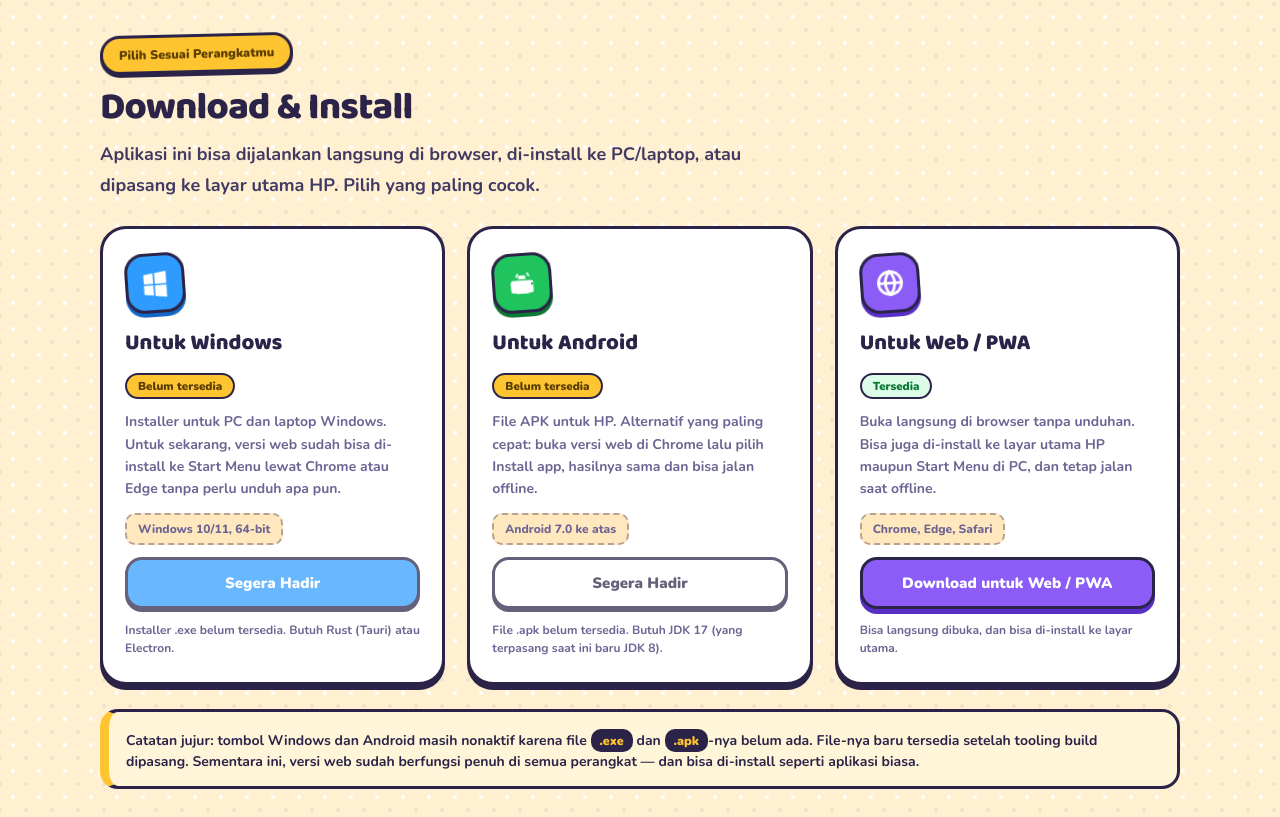
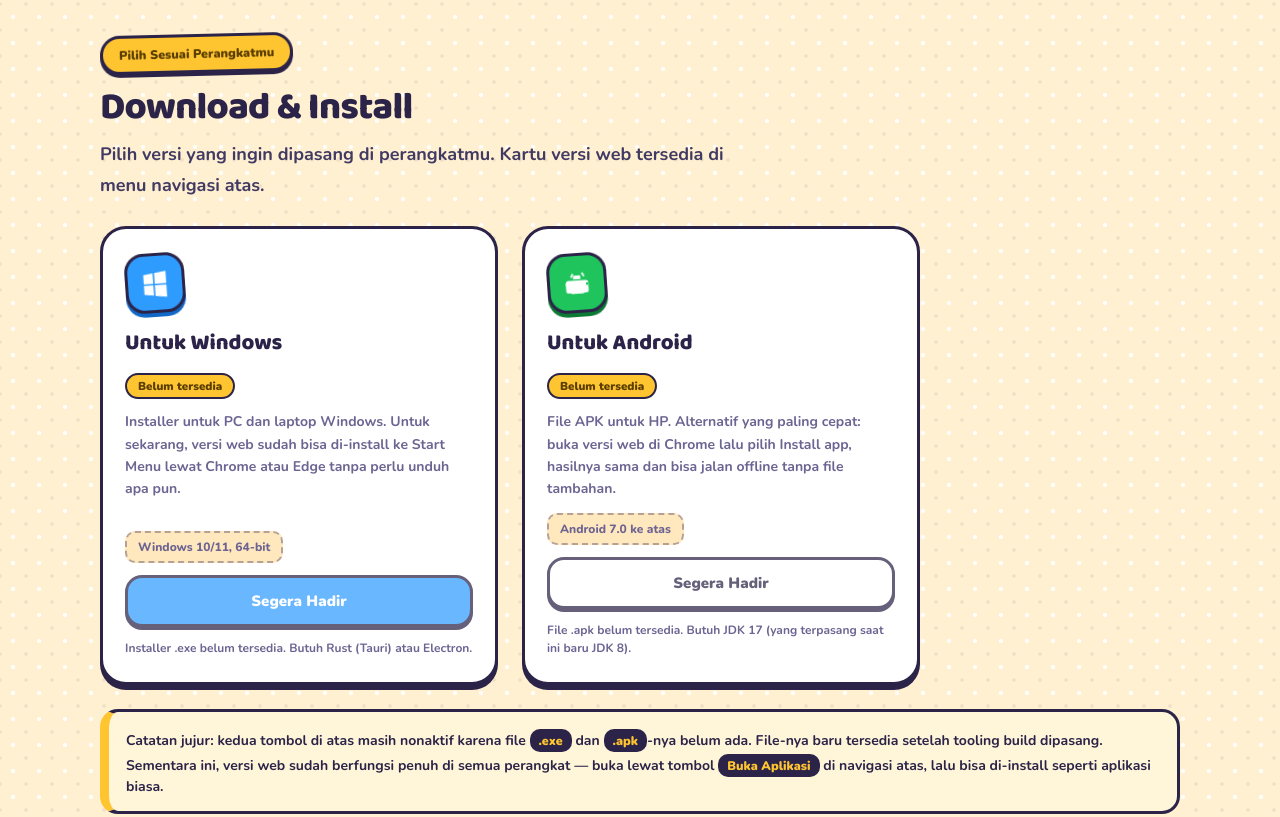
Before and after one commit to ridhop-prog/simulasi-tka, a plain HTML site: page landing.html in a window 1280 px wide. Shown: the part 880-1697 px from the top of the page. Drawn offline with nearby package versions, Linux system fonts and the light colour scheme.

Commit message:
Hapus kartu Untuk Web/PWA dari section download, sisa 2 kolom

```diff
--- a/download.json
+++ b/download.json
@@ -18,14 +18,6 @@
       "url": "",
       "note": "File .apk belum tersedia. Butuh JDK 17 (yang terpasang saat ini baru JDK 8).",
       "requirement": "Android 7.0 ke atas"
-    },
-    "web": {
-      "label": "Web / PWA",
-      "icon": "globe",
-      "ready": true,
-      "url": "index.html",
-      "note": "Bisa langsung dibuka, dan bisa di-install ke layar utama.",
-      "requirement": "Chrome, Edge, Safari"
     }
   }
 }
--- a/landing.html
+++ b/landing.html
@@ -101,7 +101,7 @@ p{margin:0 0 14px;line-height:1.7}
 @keyframes tick{to{transform:translateX(-50%)}}
 
 /* ===== 2. DOWNLOAD ===== */
-.dl-grid{display:grid;grid-template-columns:repeat(3,minmax(0,1fr));gap:22px;margin-top:26px}
+.dl-grid{display:grid;grid-template-columns:repeat(2,minmax(0,1fr));gap:24px;margin-top:26px;max-width:820px}
 .dl-card{background:var(--card);border:var(--bw) solid var(--ink);border-radius:26px;padding:24px 22px;
   box-shadow:var(--sh);display:flex;flex-direction:column;gap:12px;align-items:flex-start;
   transition:transform .18s,box-shadow .18s}
@@ -257,8 +257,8 @@ footer{background:var(--card);border-top:var(--bw) solid var(--ink);margin-top:2
   <div class="wrap">
     <p class="eyebrow">Pilih Sesuai Perangkatmu</p>
     <h2>Download &amp; Install</h2>
-    <p class="lede">Aplikasi ini bisa dijalankan langsung di browser, di-install ke PC/laptop,
-       atau dipasang ke layar utama HP. Pilih yang paling cocok.</p>
+    <p class="lede">Pilih versi yang ingin dipasang di perangkatmu. Kartu versi web
+       tersedia di menu navigasi atas.</p>
 
     <div class="dl-grid">
 
@@ -272,7 +272,8 @@ footer{background:var(--card);border-top:var(--bw) solid var(--ink);margin-top:2
         <h3>Untuk Windows</h3>
         <span class="soon">Belum tersedia</span>
         <p class="desc">Installer untuk PC dan laptop Windows. Untuk sekarang, versi web
-           sudah bisa di-install ke Start Menu lewat Chrome atau Edge tanpa perlu unduh apa pun.</p>
+           sudah bisa di-install ke Start Menu lewat Chrome atau Edge tanpa perlu
+           unduh apa pun.</p>
         <span class="req" id="req-win">Windows 10/11, 64-bit</span>
         <button class="btn btn-blue dl-btn" data-target="windows" disabled>Segera Hadir</button>
         <p class="dl-note" id="note-win"></p>
@@ -288,37 +289,21 @@ footer{background:var(--card);border-top:var(--bw) solid var(--ink);margin-top:2
         <h3>Untuk Android</h3>
         <span class="soon">Belum tersedia</span>
         <p class="desc">File APK untuk HP. Alternatif yang paling cepat: buka versi web di
-           Chrome lalu pilih <b>Install app</b>, hasilnya sama dan bisa jalan offline.</p>
+           Chrome lalu pilih <b>Install app</b>, hasilnya sama dan bisa jalan offline
+           tanpa file tambahan.</p>
         <span class="req" id="req-and">Android 7.0 ke atas</span>
         <button class="btn btn-green dl-btn" data-target="android" disabled>Segera Hadir</button>
         <p class="dl-note" id="note-and"></p>
       </div>
 
-      <!-- WEB -->
-      <div class="dl-card">
-        <div class="dl-ico web" aria-hidden="true">
-          <svg viewBox="0 0 24 24" width="30" height="30" fill="none" stroke="currentColor"
-               stroke-width="2.2" stroke-linecap="round">
-            <circle cx="12" cy="12" r="9.2"/>
-            <path d="M2.8 12h18.4M12 2.8c2.4 2.6 3.7 5.7 3.7 9.2s-1.3 6.6-3.7 9.2c-2.4-2.6-3.7-5.7-3.7-9.2S9.6 5.4 12 2.8z"/>
-          </svg>
-        </div>
-        <h3>Untuk Web / PWA</h3>
-        <span class="badge-ok" style="background:#DCFCE7;color:#0C7A34;border:2px solid #2B2348;border-radius:999px;padding:3px 11px;font-size:11.5px;font-weight:900">Tersedia</span>
-        <p class="desc">Buka langsung di browser tanpa unduhan. Bisa juga di-install ke
-           layar utama HP maupun Start Menu di PC, dan tetap jalan saat offline.</p>
-        <span class="req" id="req-web">Chrome, Edge, atau Safari</span>
-        <a class="btn btn-purple dl-btn" href="index.html" id="btn-web" data-target="web">Buka Aplikasi Web</a>
-        <p class="dl-note" id="note-web"></p>
       </div>
 
-    </div>
-
     <div class="dl-alert">
-      <b>Catatan jujur:</b> tombol Windows dan Android masih nonaktif karena file
+      <b>Catatan jujur:</b> kedua tombol di atas masih nonaktif karena file
       <span class="kode">.exe</span> dan <span class="kode">.apk</span>-nya belum ada.
       File-nya baru tersedia setelah tooling build dipasang. Sementara ini,
-      <b>versi web sudah berfungsi penuh di semua perangkat</b> — dan bisa di-install
+      <b>versi web sudah berfungsi penuh di semua perangkat</b> — buka lewat tombol
+      <span class="kode">Buka Aplikasi</span> di navigasi atas, lalu bisa di-install
       seperti aplikasi biasa.
     </div>
   </div>
```
